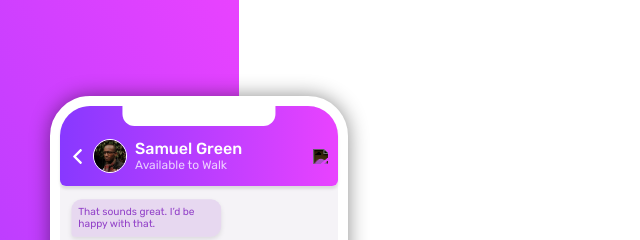
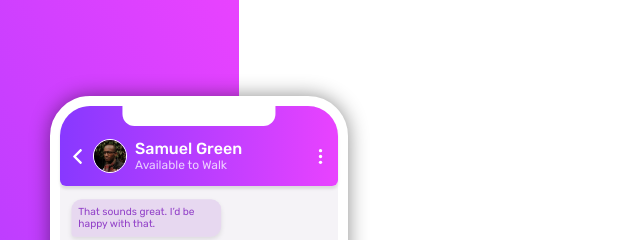
Before and after one commit to npstrass/chat-app, a plain HTML site: page index.html in a window 1280 px wide. Shown: the top 240 px of the page, 169-809 px from the left. Drawn offline with Linux system fonts and the light colour scheme; the site is published under a folder, as on GitHub Pages, so addresses that start at the root find nothing.

Commit message:
formating

```diff
--- a/index.html
+++ b/index.html
@@ -46,7 +46,7 @@
                 <p class="status">Available to Walk</p>
               </div>
             </div>
-            <img class="menu" src="/images/more.svg" alt="menu" />
+            <img class="menu" src="images/more.svg" alt="menu" />
           </div>
         </div>
         <div class="container">
```
